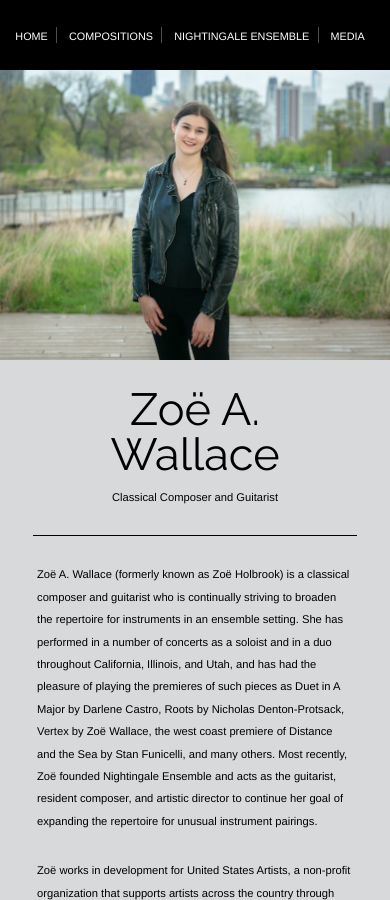
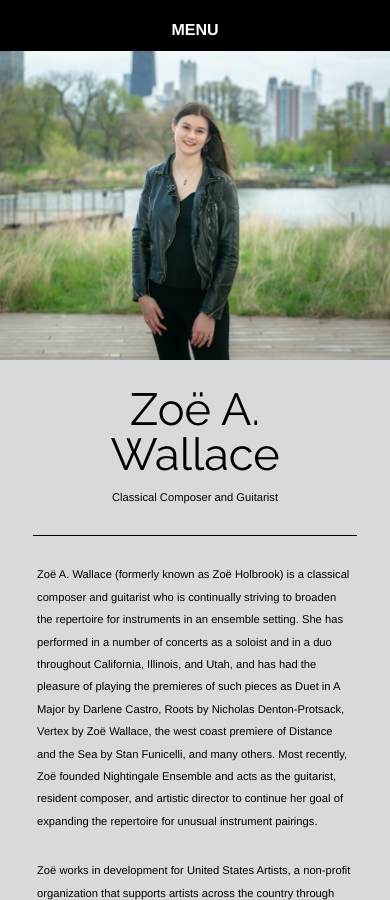
Before and after one commit to GuitHuib/zoeawallace, a Jekyll site: the page built from index.html, in a window 390 px wide and 900 px high. Built offline with Jekyll 4.4.1, drawn with Linux system fonts in a browser that asks for light colours.

Commit message:
Add contact page and mobile menu

```diff
--- a/_includes/footer.html
+++ b/_includes/footer.html
@@ -2,7 +2,7 @@
   <a href="https://www.facebook.com/zoeawallacecomposer/?view_public_for=1481426395290245" class="social-links"><i class="fab fa-facebook"></i></a>
   <p class="copyright">
     {% if page.photo_credit %}
-      © 2020 Zoë A. Wallace | Photo courtesy of {{ page.photo_credit }}
+      © 2020 Zoë A. Wallace | {{ page.photo_credit }}
     {% else %}
       © 2020 Zoë A. Wallace
     {% endif %}
--- a/_includes/header.html
+++ b/_includes/header.html
@@ -1,5 +1,7 @@
 <header class="header">
   <nav>
+    <input type="checkbox" id="mobile-menu" class="mobile-menu-check">
+    <label for="mobile-menu" class="show-mobile-menu">Menu</label>
     <ul class="header-nav nav-links">
       {% include nav-links.html %}
     </ul>
--- a/_includes/nav-links.html
+++ b/_includes/nav-links.html
@@ -2,3 +2,4 @@
 <li><a href="{{ site.baseurl }}/compositions">Compositions</a></li>
 <li><a href="{{ site.baseurl }}/nightingale">Nightingale Ensemble</a></li>
 <li><a href="{{ site.baseurl }}/audio">Media</a></li>
+<li><a href="{{ site.baseurl }}/contact">Contact</a></li>
--- a/compositions/index.html
+++ b/compositions/index.html
@@ -1,7 +1,7 @@
 ---
 layout: default
 title: Compositions
-photo_credit: Zoë Wallace
+photo_credit: Photos courtesy of Zoë Wallace
 ---
 
 <div class="compositions">
--- a/css/main.css
+++ b/css/main.css
@@ -59,7 +59,7 @@
   padding-left: 0.5em;
 }
 .header-nav a {
-  font-size: 1.2vh;
+  font-size: 0.8em;
 }
 .header-nav a:hover,
 .header-nav a:active {
@@ -67,9 +67,17 @@
 }
 
 /* NAV STYLES */
+
 .nav-links a {
   padding: 1vw;
   text-transform: uppercase;
+}
+
+/* MOBILE MENU STYLES */
+
+.mobile-menu-check,
+.show-mobile-menu {
+  display: none;
 }
 
 /* SOCIAL LIKS STYLES */
@@ -264,7 +272,33 @@
   padding: 1.5vh;
 }
 
-/* MEDIA STYLES */
+/* CONTACT STYLES */
+
+.contact {
+  background-color: #d7d9db;
+  box-sizing: border-box;
+  height: 81vh;
+  line-height: 1.5em;
+  padding-top: 5em;
+  text-align: center;
+}
+.contact h2 {
+  margin-bottom: 1em;
+}
+.contact-info {
+  margin: 1em;
+}
+.contact-info a {
+  color: #000;
+  cursor: pointer;
+  display: block;
+}
+.contact-info a:hover {
+  color: #ed6e2f
+}
+
+
+/* MEDIA QUERY STYLES */
 
 @media (min-width: 1100px) {
   html{
@@ -299,6 +333,41 @@
   }
   p {
     font-size: 0.7rem;
+  }
+  .show-mobile-menu {
+    color: #fff;
+    display: block;
+    font-weight: bold;
+    margin-top: 1vh;
+    padding: 0.8em;
+    position: relative;
+    text-align: center;
+    text-transform: uppercase;
+  }
+  .header-nav {
+    background-color: #444;
+    box-sizing: border-box;
+    max-height: 0;
+    overflow: hidden;
+    padding: 0;
+    position: absolute;
+    text-align: center;
+    transition: all 0.5s  ease-in-out;
+    width: 100vw;
+  }
+  .header-nav li ~ li {
+    border: 0;
+    padding: 0;
+  }
+  .header-nav li {
+    display: block;
+    margin-top: 1em;
+  }
+  .header-nav li:last-child {
+    margin-bottom: 1em;
+  }
+  .mobile-menu-check:checked ~ .header-nav {
+    max-height: 1000px;
   }
   .media-row {
     border-top: 1px solid #000;
--- a/index.html
+++ b/index.html
@@ -1,7 +1,7 @@
 ---
 layout: default
 title: Home
-photo_credit: Sergio M.
+photo_credit: Photo courtesy of Sergio M.
 ---
 <div class="home">
   {% include home.html %}
```
Also changed, not shown: contact/index.html (added, +20 -0 lines).
